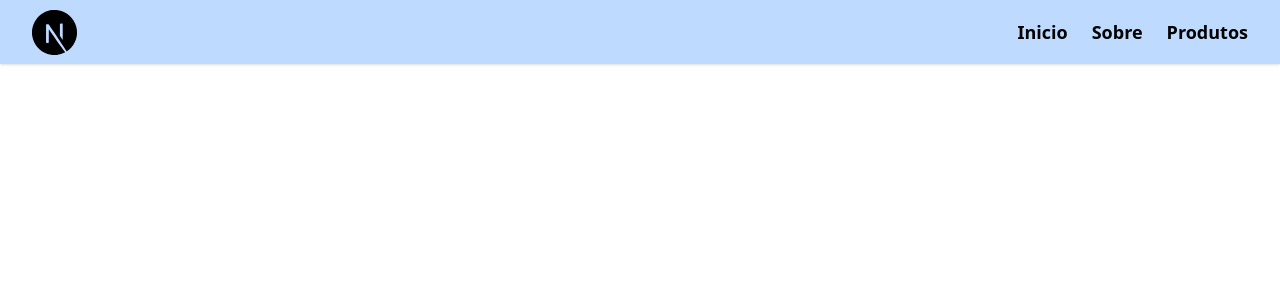
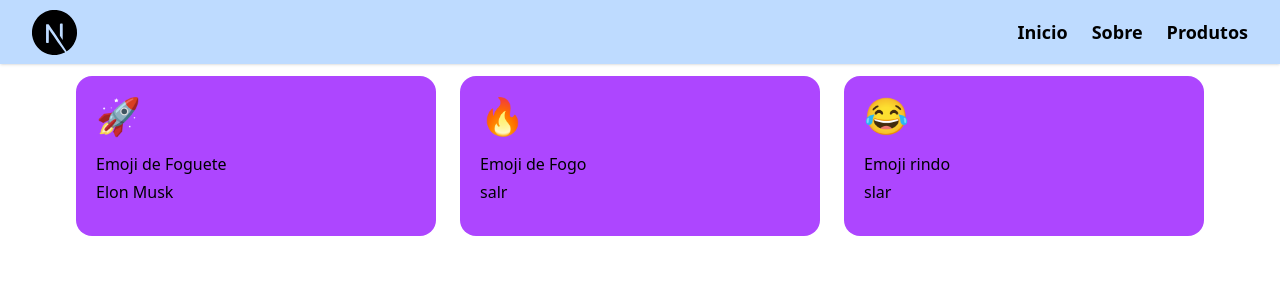
Before and after one commit to Davi-santos16/introducao-nextjs, a Next.js app: page / in a window 1280 px wide. Shown: the top 300 px of the page. Built offline with nearby package versions, Linux system fonts and the light colour scheme.

Commit message:
atividade3

```diff
--- a/package.json
+++ b/package.json
@@ -9,6 +9,7 @@
     "lint": "next lint"
   },
   "dependencies": {
+    "lucide-react": "^0.511.0",
     "next": "15.3.2",
     "react": "^19.0.0",
     "react-dom": "^19.0.0",
--- a/src/app/about/page.tsx
+++ b/src/app/about/page.tsx
@@ -4,7 +4,12 @@ export default function About(){
     return(
 
         <div>
-            <NavBar/>
+            <NavBar links={
+                    [
+                      {label:"Inicio", href:"/"},
+                      {label:"Sobre", href:"/about"},
+                      {label:"Produtos", href:"/products"}
+                    ]}/>
             <h1>Sobre nos</h1>
             <p>Informaçoes sobre a empresa</p>
         </div>
--- a/src/app/page.tsx
+++ b/src/app/page.tsx
@@ -1,15 +1,35 @@
+import Card from "@/components/Card";
 import NavBar from "@/components/NavBar";
 
 
 export default function Home() {
   return (
-    <div>
+    <div className="">
       <NavBar links={
         [
-          {label:"Inicio", href:"/"},
-          {label:"Sobre", href:"/about"},
-          {label:"Produtos", href:"/products"}
-        ]}/>
-    </div>
+          { label: "Inicio", href: "/" },
+          { label: "Sobre", href: "/about" },
+          { label: "Produtos", href: "/products" }
+        ]} />
+        <div className="flex justify-center">
+          <Card
+            img="🚀"
+            Titulo="Emoji de Foguete"
+            SubTitulo="Elon Musk"
+          />
+          <Card
+            img="🔥"
+            Titulo="Emoji de Fogo"
+            SubTitulo="salr"
+          />
+          <Card
+            img="😂"
+            Titulo="Emoji rindo"
+            SubTitulo="slar"
+          />
+        </div>
+
+
+    </div >
   );
 }
--- a/src/app/products/page.tsx
+++ b/src/app/products/page.tsx
@@ -6,7 +6,12 @@ import NavBar from "@/components/NavBar";
 export default function Page() {
   return (
     <div>
-      <NavBar/>
+      <NavBar links={
+              [
+                {label:"Inicio", href:"/"},
+                {label:"Sobre", href:"/about"},
+                {label:"Produtos", href:"/products"}
+              ]}/>
       <h2>Rota de Produtos</h2>
       <ListaProdutos/>
 
--- a/src/app/server-example/page.tsx
+++ b/src/app/server-example/page.tsx
@@ -6,7 +6,12 @@ export default function ServerExample(){
     const data = 'dados do bd'
         return(
             <div>
-                <NavBar/>
+                <NavBar links={
+                        [
+                          {label:"Inicio", href:"/"},
+                          {label:"Sobre", href:"/about"},
+                          {label:"Produtos", href:"/products"}
+                        ]}/>
                 <h1>dados do servidor</h1>
                 <p>{data}</p>
                 <ClientCounter/>
--- /dev/null
+++ b/src/components/Card.tsx
@@ -0,0 +1,19 @@
+
+
+interface CardProps {
+  img: string;
+  Titulo: string;
+  SubTitulo: string;
+}
+
+export default function Card({ img, Titulo, SubTitulo }: CardProps) {
+  return (
+    <div className="bg-purple-500 w-90 h-40 rounded-2xl p-5 m-3">
+      <div>
+        <div className="text-4xl mb-4">{img}</div>
+        <h3 className="mb-1">{Titulo}</h3>
+        <p>{SubTitulo}</p>
+      </div>
+    </div>
+  );
+}
--- a/src/components/NavBar.tsx
+++ b/src/components/NavBar.tsx
@@ -1,12 +1,12 @@
 import Image from "next/image";
-    interface NavBarProps{// quando uso interface é uma obrigaçao passar os valores na rederizaçao
-        links : {
+interface NavBarProps {
+    links: {
         label: string;
         href: string;
     }[]
 }
 
-    export default function NavBar({links}:NavBarProps) {
+export default function NavBar({ links }: NavBarProps) {
 
     return (
         <nav className="bg-blue-200 shadow-sm">
@@ -25,7 +25,7 @@
 
                     <div className="flex space-x-6">
                         {
-                                links.map((link,indice)=>(
+                            links.map((link, indice) => (
                                 <a
                                     key={indice}
                                     href={link.href}
```
Also changed, not shown: 1 other file (tests, documents, lock files or other folders). Lines whose indentation alone changed are shown as unchanged.
